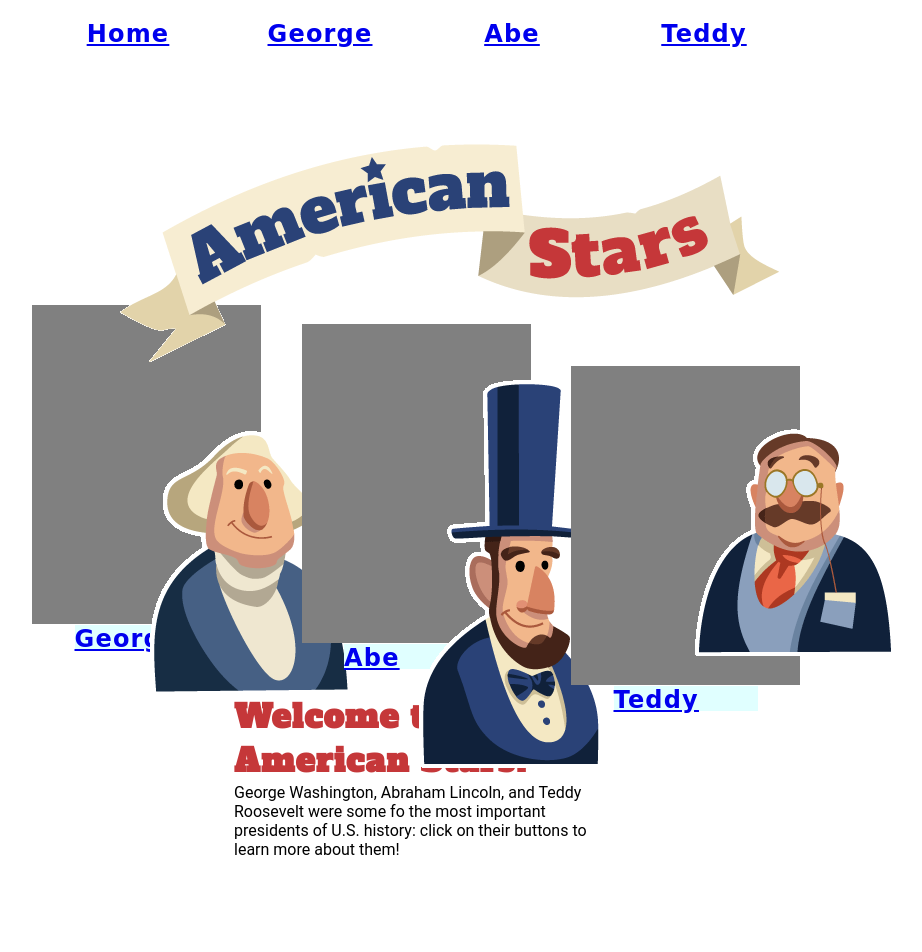
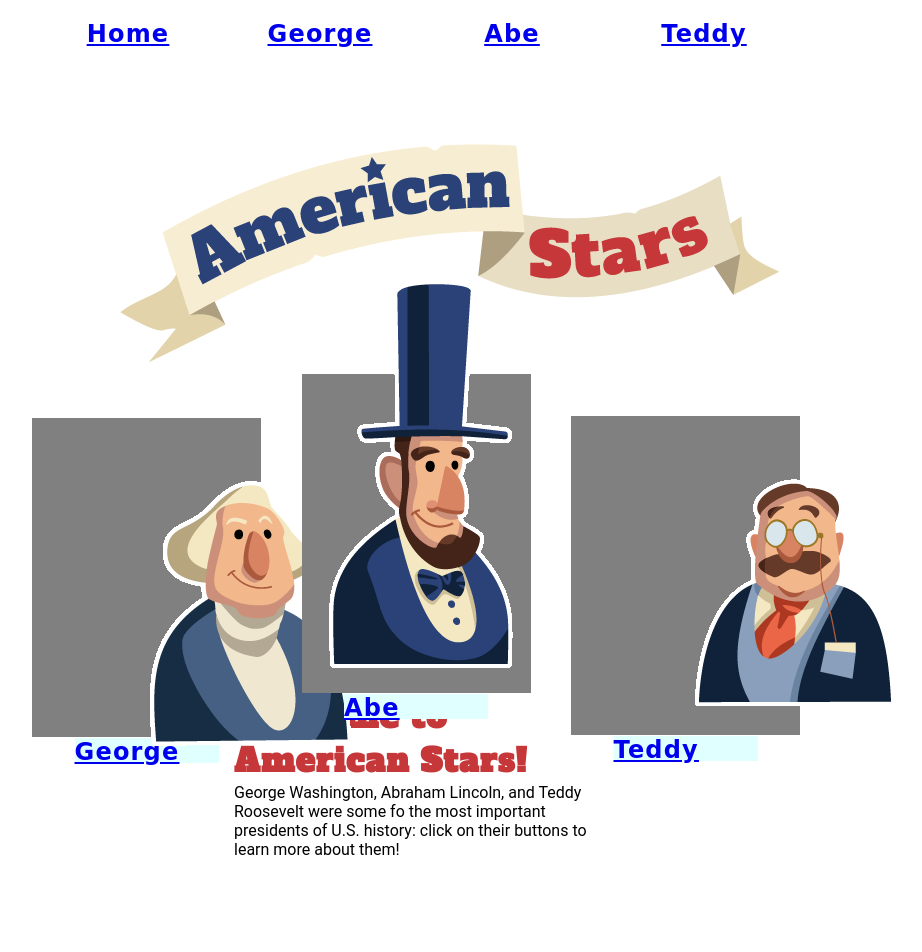
Before and after one commit to ericcarlson4/ericcarlson4.github.io, a plain HTML site: page project_2/index.html in a window 1280 px wide. Shown: the top 952 px of the page, without its empty margins (224-1146 px from the left). Drawn offline with Linux system fonts and the light colour scheme; a web font is replaced by a local one.

Commit message:
juice update, pres stuff

```diff
--- a/project_2/attributes/style.css
+++ b/project_2/attributes/style.css
@@ -52,6 +52,8 @@ p {
     height: 380px;
     margin: auto;
     margin-bottom: 10px;
+    position: relative;
+    top: 50px;
 
 }
 
@@ -67,7 +69,7 @@ p {
     width: 229px;
     height: 309px;
     padding-top: 10px;
-    background-color: gray;
+ background-color: gray;
 
 }
 
@@ -75,7 +77,11 @@ p {
 
     position: relative;
     top: 63px;
+}
 
+#georgebox img{
+    position: absolute;
+    top 20px;
 }
 
 #abebox {
@@ -83,6 +89,13 @@ p {
     position: relative;
     top: -300px;
     margin: auto;
+}
+
+#abebox img {
+    position: relative;
+    bottom: 150px;
+    right: 90px;
+
 }
 
 #teddybox {
--- a/project_2/index.html
+++ b/project_2/index.html
@@ -27,7 +27,7 @@
 
     <div class="container">
 
-
+    <!--MENU-->
         <div class="menu">
             <div class="menulink link1" id="homelink">
                 <a href="index.html"><h2>Home</h2></a>
@@ -48,6 +48,7 @@
             </div>
         </div>
 
+<!--END MENU-->
 
         <div class="title">
             <div id="title_image"><img src="attributes/pres_images/logo.gif"/></div>
@@ -58,8 +59,8 @@
 
 
                 <!--George-->
-                <div class="bigpresbox" >
-                    <div class="presbox" id="georgebox"> <img src="attributes/pres_images/george.gif"></div>
+                <div class="bigpresbox" id="georgebox" >
+                    <div class="presbox" > <img src="attributes/pres_images/george.gif"></div>
                     <div class="label" id="georgelink">
                         <a href="george_trivia/index.html"><h2>George </h2></a>
                     </div>
```
Also changed, not shown: juice_pals/index.html (+1 -1 lines), project_2/abe_trivia/index.html (+2 -0 lines), project_2/george_trivia/index.html (+2 -0 lines), project_2/teddy_trivia/index.html (+2 -0 lines), juice_pals/attributes/logo2.png (added), juice_pals/attributes/style.css (line endings or trailing spaces), 3 other files.
